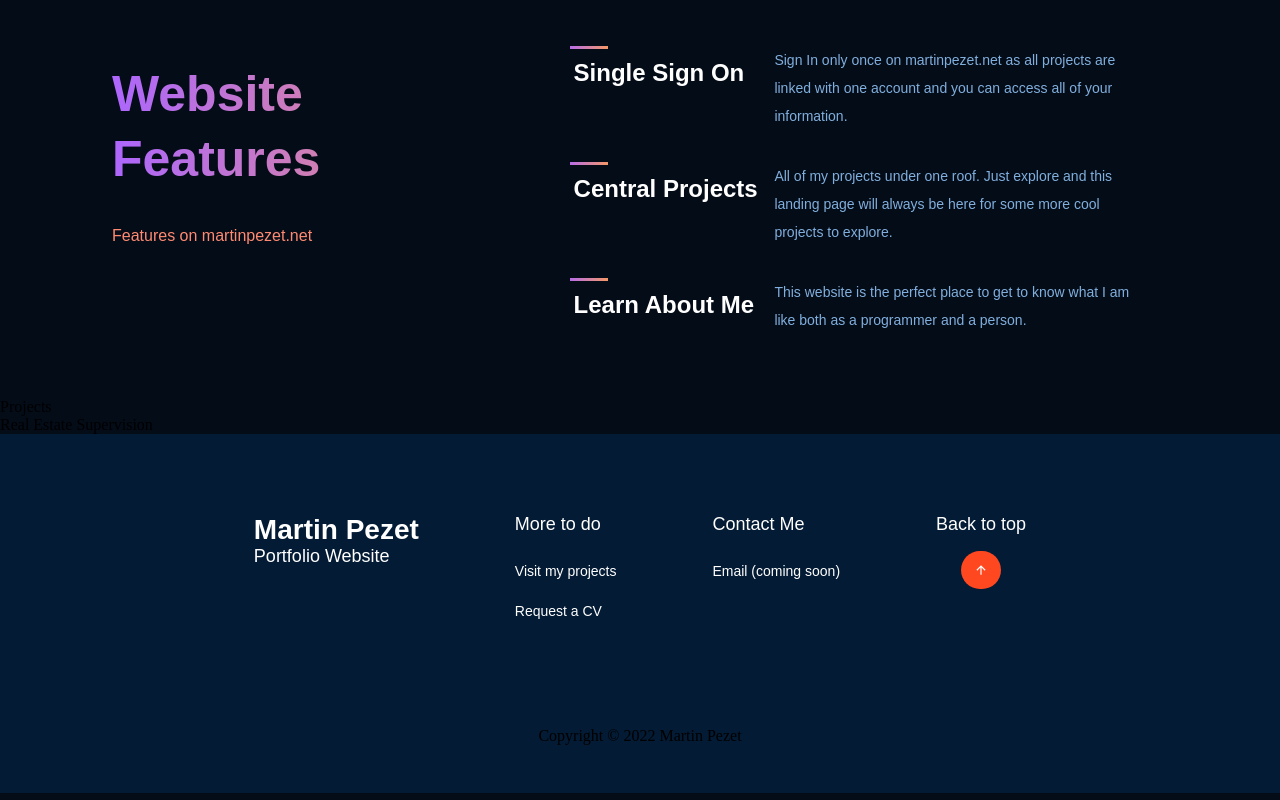
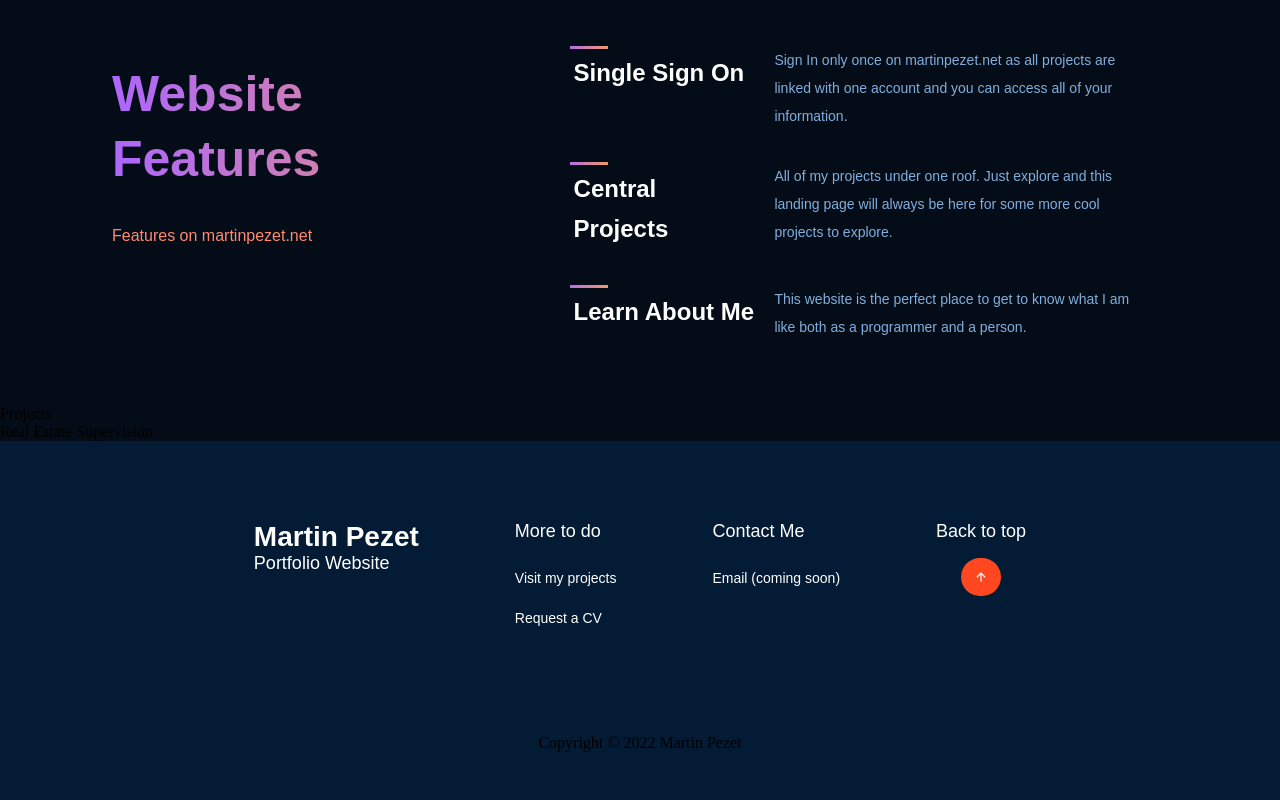
Before and after one commit to MartinPezet/portfolio-website, a React (Create React App) app in the folder client/: page / in a window 1280 px wide. Shown: the part 1894-2694 px from the top of the page. Built offline with nearby package versions, Linux system fonts and the light colour scheme.

Commit message:
Changed each site features padding

```diff
--- a/client/src/containers/siteFeatures/siteFeatures.css
+++ b/client/src/containers/siteFeatures/siteFeatures.css
@@ -38,6 +38,10 @@
     justify-content: flex-start;
 }
 
+.featuresContent .about h1 {
+    margin-right: 1rem;
+}
+
 @media screen and (max-width: 950px) {
     .features {
         flex-direction: column;
```
